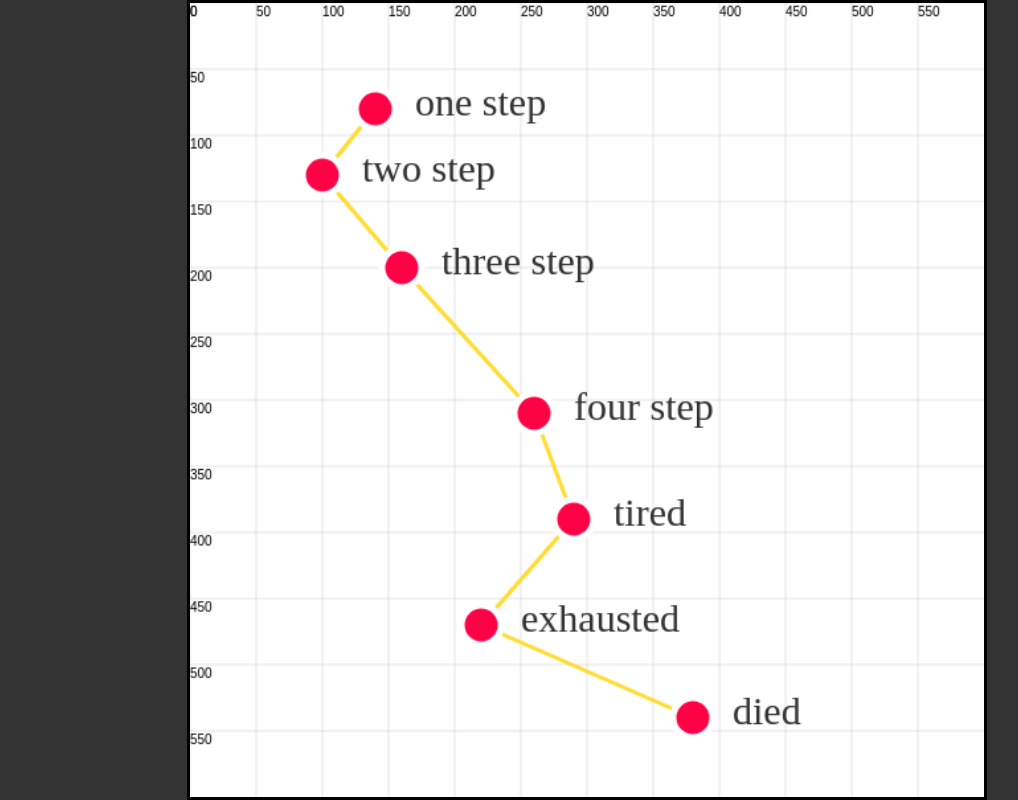
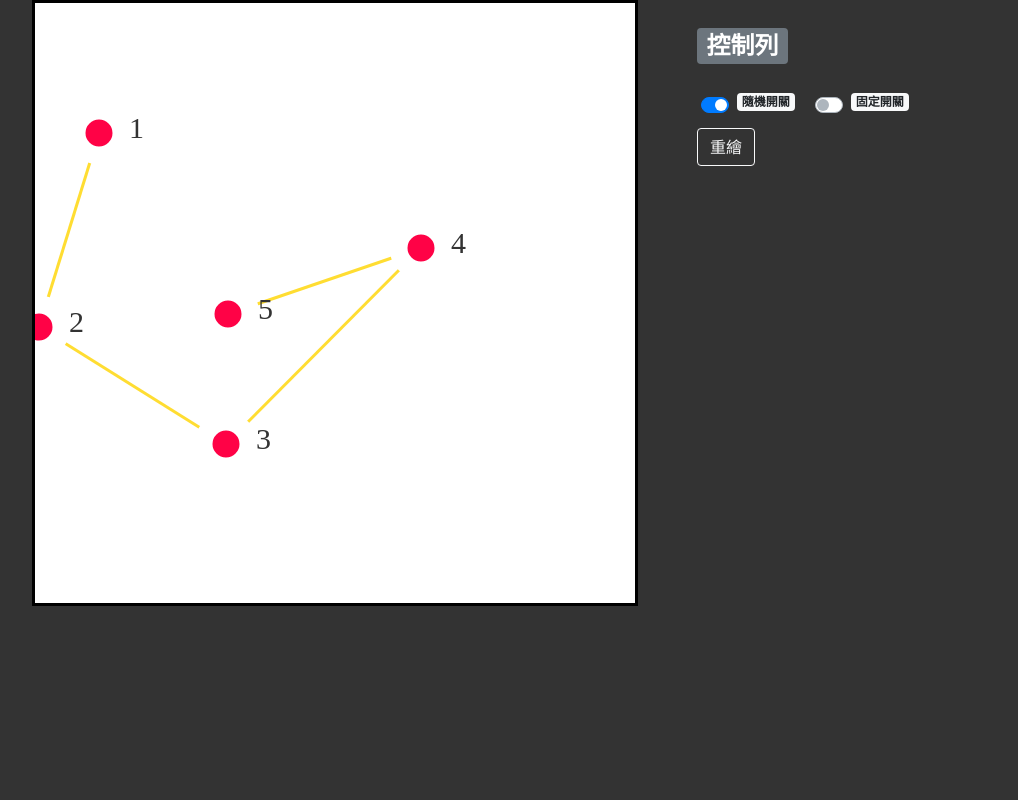
Before and after one commit to spenguinlui/canvas_map, a website built with Parcel: page src/index.pug in a window 1280 px wide. Shown: the whole page, without its empty margins (53-1071 px from the left). Built offline with nearby package versions, Linux system fonts and the light colour scheme.

Commit message:
增加畫隨機線、固定線

```diff
--- a/src/index.js
+++ b/src/index.js
@@ -2,10 +2,16 @@ import 'bootstrap';
 import 'bootstrap/dist/css/bootstrap.css';
 import './style.sass';
 
-import { blockWidth, Colors, location_latlon } from './js/varaible';
+import { blockWidth, Colors } from './js/varaible';
+import { gaetRandomData } from './js/data';
 import { drawBackGround as _drawBackGround, drawGrid as _drawGrid } from './js/grid';
 import { fillPoint, strokeLine, drawText } from './js/material';
-import { hendleAfterTranslateByOffset as _hendleAfterTranslateByOffset } from './js/hendler'
+import {
+  hendleAfterTranslateByOffset as _hendleAfterTranslateByOffset,
+  hendleAfterTranslateByRegularOffset as _hendleAfterTranslateByRegularOffset,
+  hendleBeforeTranslateAndTranlated as _hendleBeforeTranslateAndTranlated,
+  hendleBeforeTranslateAndTranlatedByRegularOffset as _hendleBeforeTranslateAndTranlatedByRegularOffset
+} from './js/hendler'
 // fillPoint(x, y, r, style: { fillColor, strokeColor, lineWidth })
 // strokeLine(startPoint: { x, y }, endPoint: { x, y }, lineWidth, lineColor)
 // drawText(x, y, context, color)
@@ -28,8 +34,9 @@ document.addEventListener('DOMContentLoaded', () => {
 
   // 加入 hendler
   const hendleAfterTranslateByOffset = _hendleAfterTranslateByOffset.bind(ctx);
-
-  // const getRandom = (range = 300) => Math.round(Math.random() * range)
+  const hendleBeforeTranslateAndTranlated = _hendleBeforeTranslateAndTranlated.bind(ctx);
+  const hendleAfterTranslateByRegularOffset = _hendleAfterTranslateByRegularOffset.bind(ctx);
+  const hendleBeforeTranslateAndTranlatedByRegularOffset = _hendleBeforeTranslateAndTranlatedByRegularOffset.bind(ctx);
 
   // 畫出連續直線
   const _drawLineToEachPoint = (datas) => {
@@ -43,34 +50,75 @@ document.addEventListener('DOMContentLoaded', () => {
   }
 
   const drawEachPoint = (datas) => {
-    _drawLineToEachPoint(datas);
+    hendleBeforeTranslateAndTranlated(datas, (data, nextPoint) => {
+      ctx.strokeLine({x: 0, y: 0}, nextPoint, 3, Colors.path);
+    })
     hendleAfterTranslateByOffset(datas, (data) => {
+      ctx.fillPoint(0, 0, 30, { fillColor: Colors.backgroud, strokeColor: Colors.backgroud, lineWidth: 3 });
+    })
+    hendleAfterTranslateByOffset(datas, (data) => {
+      ctx.fillPoint(0, 0, 15, { fillColor: Colors.point, strokeColor: Colors.backgroud, lineWidth: 3 });
+    })
+    hendleAfterTranslateByOffset(datas, (data) => {
+      ctx.drawText(30, 5, data.text, Colors.text);
+    })
+  }
+
+  const drawEachPointByRegular = (datas) => {
+    hendleBeforeTranslateAndTranlatedByRegularOffset(datas, 100, (data, nextPoint) => {
+      ctx.strokeLine({x: 0, y: 0}, nextPoint, 3, Colors.path);
+    })
+    hendleAfterTranslateByRegularOffset(datas, 100, (data) => {
       ctx.fillPoint(0, 0, 15, { fillColor: Colors.point, strokeColor: Colors.backgroud, lineWidth: 5 });
       ctx.drawText(30, 5, data.text, Colors.text);
     })
   }
 
-  const drawEachPointWithStartAndEnd = (datas) => {
-    _drawLineToEachPoint(datas);
-    hendleAfterTranslateByOffset(datas, (data, i) => {
-      if (i === 0) {
-        ctx.fillPoint(0, 0, 15, { fillColor: Colors.backgroud, strokeColor: 'green', lineWidth: 3 });
-      } else if (i === datas.length - 1) {
-        ctx.fillPoint(0, 0, 15, { fillColor: Colors.backgroud, strokeColor: 'black', lineWidth: 3 });
-      } else {
-        ctx.fillPoint(0, 0, 15, { fillColor: Colors.point, strokeColor: Colors.point, lineWidth: 3 });
-      }
-      ctx.drawText(30, 5, data.text, Colors.text);
-    })
-  }
+  // const drawEachPointWithStartAndEnd = (datas) => {
+  //   _drawLineToEachPoint(datas);
+  //   hendleAfterTranslateByOffset(datas, (data, i) => {
+  //     if (i === 0) {
+  //       ctx.fillPoint(0, 0, 15, { fillColor: Colors.backgroud, strokeColor: 'green', lineWidth: 3 });
+  //     } else if (i === datas.length - 1) {
+  //       ctx.fillPoint(0, 0, 15, { fillColor: Colors.backgroud, strokeColor: 'black', lineWidth: 3 });
+  //     } else {
+  //       ctx.fillPoint(0, 0, 15, { fillColor: Colors.point, strokeColor: Colors.point, lineWidth: 3 });
+  //     }
+  //     ctx.drawText(30, 5, data.text, Colors.text);
+  //   })
+  // }
 
-  const draw = () => {
+  // 資料範例
+  // const location_latlon = [
+  //   {x: 140, y: 80, text: 'one step'},
+  //   {x: -40, y: 50, text: 'two step'},
+  //   {x: 60, y: 70, text: 'three step'},
+  //   {x: 100, y: 110, text: 'four step'},
+  //   {x: 30, y: 80, text: 'tired'},
+  //   {x: -70, y: 80, text: 'exhausted'},
+  //   {x: 160, y: 70, text: 'died'}
+  // ];
+
+  const draw = (option) => {
     drawBackGround();
-    drawGrid();
-    drawEachPoint(location_latlon);
+    // drawGrid();
+    const { random, regular } = option;
+    const location_latlon = gaetRandomData(5);
+
+    if (random) drawEachPoint(location_latlon);
+    if (regular) drawEachPointByRegular(location_latlon);
     // drawEachPointWithStartAndEnd(location_latlon);
   }
 
+  // 重繪
+  const reDrawBtn = document.getElementById('reDrawBtn');
+  const randomDisplay = document.getElementById('randomDisplay');
+  const regularDisplay = document.getElementById('regularDisplay');
+  reDrawBtn.addEventListener('click', () => {
+    ctx.clearRect(0, 0, blockWidth, blockWidth);
+    draw({ random: randomDisplay.checked, regular: regularDisplay.checked });
+  })
+
   // 執行
-  draw();
+  draw({random: randomDisplay.checked, regular: regularDisplay.checked});
 });
--- a/src/index.pug
+++ b/src/index.pug
@@ -3,4 +3,20 @@ html(lang="zh-tw")
   head
     script(src="index.js")
   body
-    canvas#mycanvas
+    .container
+      .row
+        .col-7
+          canvas#mycanvas
+        .col-5
+          h2.my-4
+            span.badge.badge-secondary 控制列
+          .row.ml-1
+            .custom-control.custom-switch.col-3
+              input(type="checkbox" checked).custom-control-input#randomDisplay
+              label(for="randomDisplay").custom-control-label.badge.badge-light 隨機開關
+            .custom-control.custom-switch.col-3
+              input(type="checkbox").custom-control-input#regularDisplay
+              label(for="regularDisplay").custom-control-label.badge.badge-light 固定開關
+          .btn-toolbar.my-3
+            .btn-group
+              button.btn.btn-outline-light#reDrawBtn 重繪
--- /dev/null
+++ b/src/js/data.js
@@ -0,0 +1,27 @@
+import { blockWidth, minRadndomNumber } from './varaible';
+
+const getRandom = (range = 150) => {
+  const negOrPosOne = Math.round(Math.random()) * 2 - 1;
+  let randomNumber = Math.round(Math.random() * range);
+  while (randomNumber <= minRadndomNumber) {
+    randomNumber = Math.round(Math.random() * range);
+  }
+  console.log(randomNumber);
+  return randomNumber * negOrPosOne;
+}
+
+export const gaetRandomData = (count, range = 200) => {
+  const array = [];
+  let sumX = 0;
+  let sumY = 0;
+  for (let i = 0; i < count; i++) {
+    let thisX = getRandom(range);
+    let thisY = getRandom(range);
+    if ((sumX + thisX) >= blockWidth - 30 || (sumX + thisX) <= 0) thisX *= -1;
+    if ((sumY + thisY) >= blockWidth - 30 || (sumY + thisY) <= 0) thisY *= -1;
+    sumX += thisX;
+    sumY += thisY;
+    array.push({ x: thisX, y: thisY, text: i + 1 });
+  }
+  return array
+};
--- a/src/js/hendler.js
+++ b/src/js/hendler.js
@@ -1,3 +1,6 @@
+// import { blockWidth } from './varaible';
+// ---- 依資料內容偏移
+// 偏移後畫圖 -> 取得資料 index
 export function hendleAfterTranslateByOffset(data, func) {
   if (!Array.isArray(data)) return;
   this.save();
@@ -7,3 +10,62 @@ export function hendleAfterTranslateByOffset(data, func) {
   }
   this.restore();
 }
+
+// 偏移前畫圖 -> 取得偏移後的點
+export function hendleBeforeTranslateAndTranlated(data, func) {
+  if (!Array.isArray(data)) return;
+  this.save()
+  for(let i = 0; i < data.length; i++) {
+    const nextPoint = { x: data[i].x, y: data[i].y };
+    if (i !== 0) func(data[i], nextPoint);
+    this.translate(data[i].x, data[i].y);
+  }
+  this.restore();
+}
+
+// ---- 依資料內容偏移
+
+// ---- 固定偏移量
+// 偏移後畫圖
+export function hendleAfterTranslateByRegularOffset(data, offset, func) {
+  if (!Array.isArray(data)) return;
+  this.save();
+  let offsetX = offset;
+  let offsetY = offset;
+  this.translate(0, offset);
+  for(let i = 0; i < data.length; i++) {
+    if (i % 5 === 0 && i !== 0) {
+      offsetX *= - 1;
+      this.translate(0, offsetY);
+    } else {
+      this.translate(offsetX, 0);
+    }
+    func(data[i]);
+  }
+  this.restore();
+}
+
+// 偏移前畫圖 -> 取得偏移後的點
+export function hendleBeforeTranslateAndTranlatedByRegularOffset(data, offset, func) {
+  if (!Array.isArray(data)) return;
+  this.save()
+  let offsetX = offset;
+  let offsetY = offset;
+  let nextPoint = { x: 0, y: 0 };
+  this.translate(0, offset);
+  for(let i = 0; i < data.length; i++) {
+    if (i % 5 === 0 && i !== 0) {
+      offsetX *= - 1;
+      nextPoint = { x: 0, y: offsetY};
+      func(data[i], nextPoint);
+      this.translate(0, offsetY);
+    } else {
+      nextPoint = { x: offsetX, y: 0};
+      if (i !== 0)func(data[i], nextPoint);
+      this.translate(offsetX, 0);
+    }
+  }
+  this.restore();
+}
+
+// ---- 固定偏移量
--- a/src/js/material.js
+++ b/src/js/material.js
@@ -1,7 +1,9 @@
 import { PI2, Colors, textStyle } from './varaible';
+
 // 快速畫圓
 export function fillPoint(x, y, r, style) {
-  const originColor = this.fillStyle;
+  const originFill = this.fillStyle;
+  const originStorke = this.strokeStyle;
   this.beginPath();
   this.arc(x, y, r, 0, PI2);
   this.fillStyle = style.fillColor || Colors.default_line;
@@ -10,7 +12,8 @@ export function fillPoint(x, y, r, style) {
   this.fill();
   this.stroke();
   this.closePath();
-  this.fillStyle = originColor;
+  this.fillStyle = originFill;
+  this.strokeStyle = originStorke;
 }
 
 // 快速畫線
@@ -28,8 +31,8 @@ export function strokeLine(startPoint, endPoint, lineWidth, lineColor) {
 
 // 快速寫字
 export function drawText(x, y, context, color) {
+  if (!context) return;
   this.fillStyle = color;
   this.font = textStyle;
   this.fillText(context, x, y);
-  console.log(context)
 }
--- a/src/js/varaible.js
+++ b/src/js/varaible.js
@@ -9,17 +9,8 @@ export const Colors = {
   point: '#ff0246',
   path: '#ffdd32',
   default_line: '#333333',
-  text: '#333333'
+  text: '#333333',
+  transparent: 'transparent'
 };
-export const textStyle = '30px Comic Sans MS'
-
-// 資料
-export const location_latlon = [
-  {x: 140, y: 80, text: 'one step'},
-  {x: -40, y: 50, text: 'two step'},
-  {x: 60, y: 70, text: 'three step'},
-  {x: 100, y: 110, text: 'four step'},
-  {x: 30, y: 80, text: 'tired'},
-  {x: -70, y: 80, text: 'exhausted'},
-  {x: 160, y: 70, text: 'died'}
-];
+export const textStyle = '30px Comic Sans MS';
+export const minRadndomNumber = 50;
```
Also changed, not shown: src/style.sass (line endings or trailing spaces).
